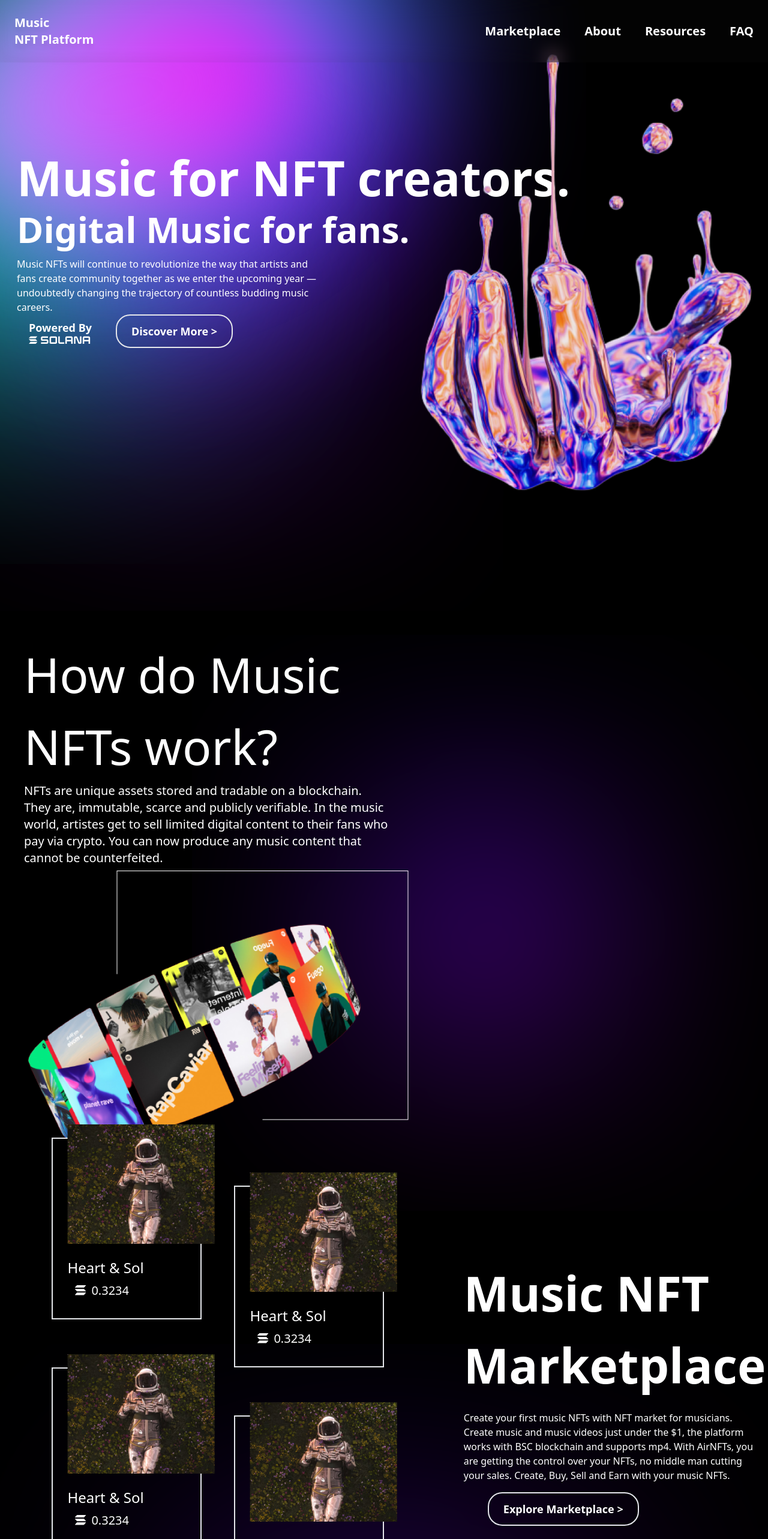
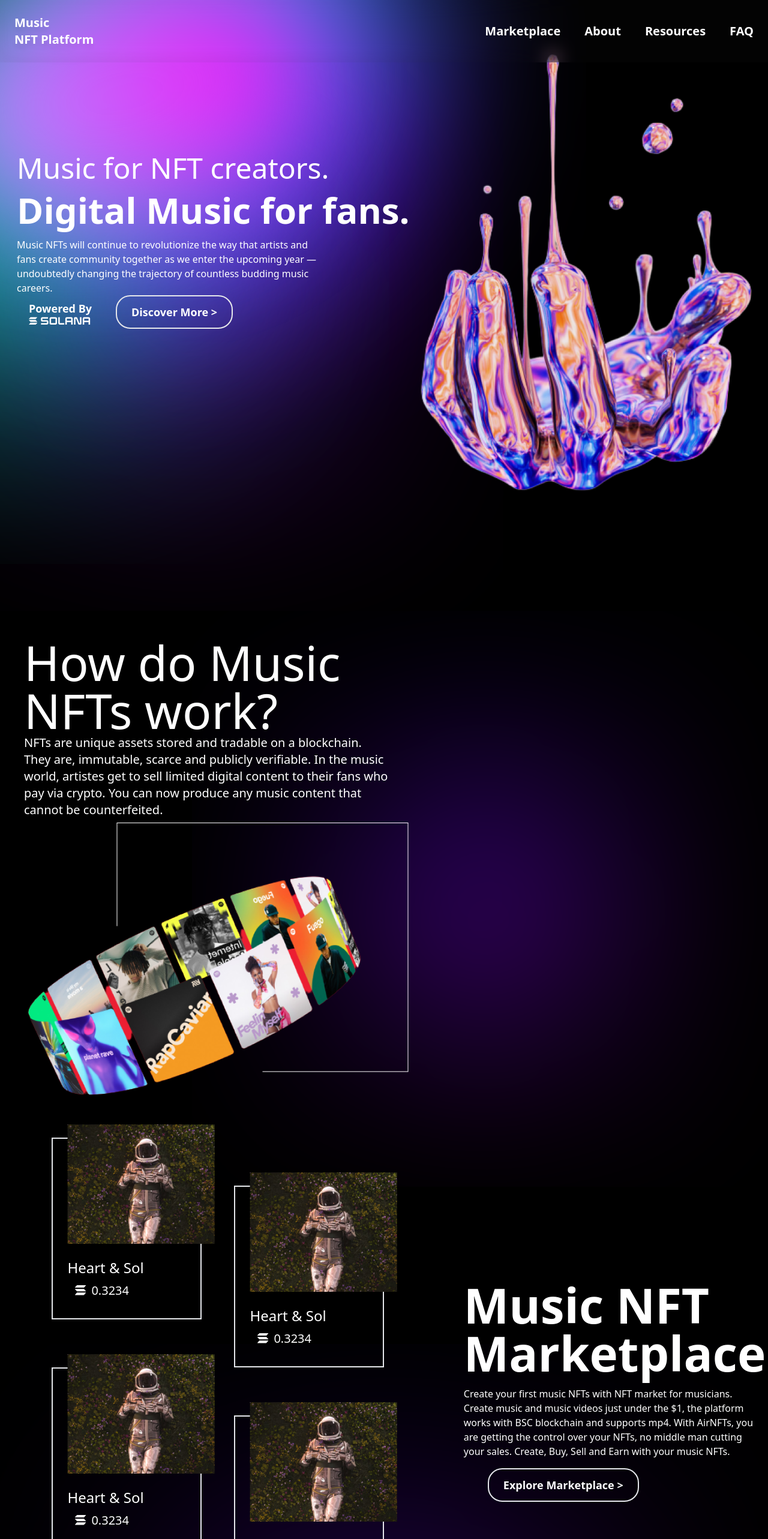
Before and after one commit to kumard3/nft-landing-page, a Next.js app: page / in a window 1280 px wide. Shown: the top 2565 px of the page at 60% size. Built offline with nearby package versions, Linux system fonts and the light colour scheme.

Commit message:
changes made

```diff
--- a/components/AboutSection.tsx
+++ b/components/AboutSection.tsx
@@ -5,7 +5,7 @@ export default function AboutSection() {
     <div className="h-screen">
       <div className="flex justify-between items-center px-10 flex-wrap">
         <div className="max-w-[608px]">
-          <h1 className="text-[80px]">How do Music NFTs work?</h1>
+          <h1 className="text-5xl sm:text-[80px]">How do Music NFTs work?</h1>
           <p className="text-xl">
             NFTs are unique assets stored and tradable on a blockchain. They
             are, immutable, scarce and publicly verifiable. In the music world,
--- a/components/Community.tsx
+++ b/components/Community.tsx
@@ -7,7 +7,7 @@ export default function Community() {
         <img src="Ellipse18.svg" className="relative " />
       </div>
       <div className="flex flex-col container mx-auto">
-        <h1 className="text-[80px] flex flex-col ">
+        <h1 className="text-5xl sm:text-[80px] flex flex-col ">
           Engage your <span> Fans with community</span>{" "}
         </h1>
         <div className="flex flex-wrap   justify-center  items-center">
--- a/components/Discover.tsx
+++ b/components/Discover.tsx
@@ -5,7 +5,7 @@ export default function Discover() {
   return (
     <div className="flex flex-col my-10  px-10 ">
       <div className="flex ">
-        <h1 className="text-[80px]">Discover Music NFT</h1>
+        <h1 className="text-5xl sm:text-[80px]">Discover Music NFT</h1>
       </div>
       <div className="flex flex-wrap justify-between  items-center ">
       {/* <div className="grid grid-flow-row grid-cols-1 xl:grid-cols-4 lg:grid-cols-3 md:grid-cols-2  w-full justify-center items-center  grid-rows-4 gap-10"> */}
--- a/components/Hero.tsx
+++ b/components/Hero.tsx
@@ -6,7 +6,7 @@ export default function Hero() {
 
       <div className="flex  w-full flex-wrap xl:flex-nowrap container mx-auto  justify-between  py-[2rem] z-50 ">
         <div className="flex mt-10 flex-col  dark:text-white sm:text-center  lg:text-left pl-7  rounded-sm  ">
-          <h1 className="hero-title text-[80px] font-bold leading-none ">
+          <h1 className="hero-title text-5xl sm:text-[80px]font-bold leading-none ">
             Music for NFT creators.
           </h1>
 
--- a/components/MarketPlace.tsx
+++ b/components/MarketPlace.tsx
@@ -4,7 +4,7 @@ import { NftCard } from "./NftCard";
 export default function MarketPlace() {
   return (
     <>
-      <section className="dark:bg-coolGray-800 dark:text-coolGray-100">
+      <section className="">
         <div className="container px-6 py-12 mx-auto">
           <div className="grid items-center gap-4 xl:grid-cols-5">
             <div className="p-6 xl:col-span-3">
@@ -28,8 +28,8 @@ export default function MarketPlace() {
               </div>
             </div>
             <div className="max-w-2xl my-8 space-y-4 text-center xl:col-span-2 xl:text-left">
-              <h2 className="text-[80px] font-bold">Music NFT Marketplace</h2>
-              <p className="dark:text-coolGray-400">
+              <h2 className="text-5xl sm:text-[80px] font-bold">Music NFT Marketplace</h2>
+              <p className="">
                 Create your first music NFTs with NFT market for musicians.
                 Create music and music videos just under the $1, the platform
                 works with BSC blockchain and supports mp4. With AirNFTs, you
--- a/components/NftCard.tsx
+++ b/components/NftCard.tsx
@@ -60,7 +60,7 @@ export const NftCard = () => {
 };
 export const NftCardWithButton = () => {
   return (
-    <div className="border-2 h-[430px] py-4 m-10  w-[350px]">
+    <div className="border-2 h-[430px] py-4 m-10  max-w-[350px]">
       <div className="relative -right-6 -top-10">
         <img src="Rectangle9.png" alt="title" />
       </div>
```
